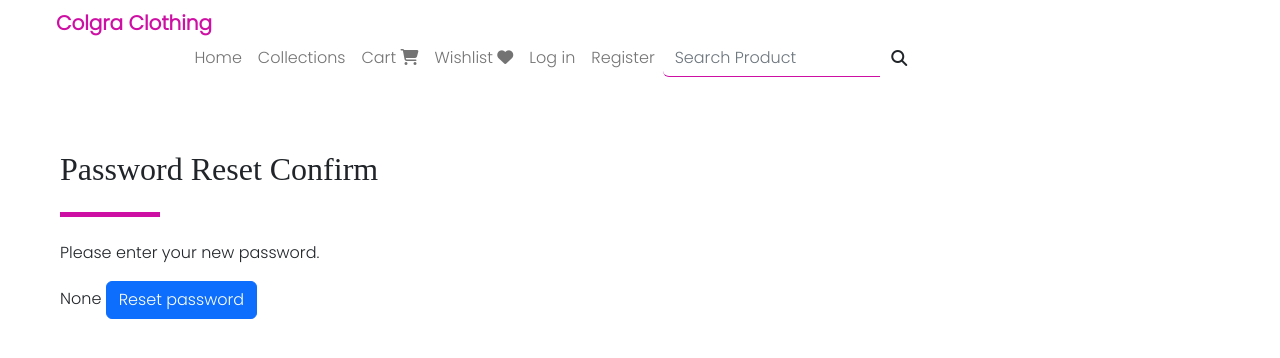
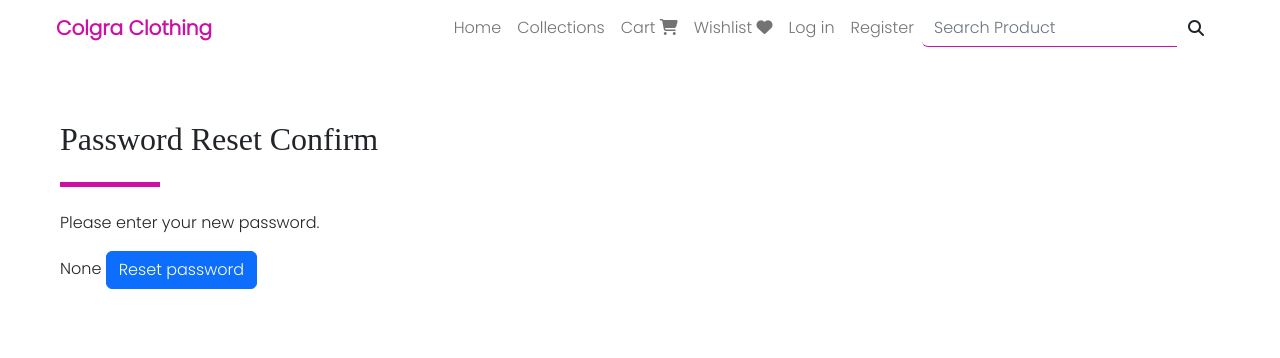
Before and after one commit to mikegyamfi/colgra-ecommerce, a Django app: page /reset/1/1/ in a window 1280 px wide. Shown: the top 358 px of the page. Run offline with Django 4.2, Linux system fonts and the light colour scheme; data comes from the database, SQL or seed files in the repository; data that the repository does not hold is empty; some libraries are stand-ins or nearby versions; some web fonts are replaced.

Commit message:
changes to css

```diff
--- a/store/templates/store/inc/navbar.html
+++ b/store/templates/store/inc/navbar.html
@@ -1,5 +1,5 @@
 <nav class="navbar navbar-expand-lg navbar-light px-sm-2">
-        <div class="my-container px-lg-5 px-md-4 px-sm-4">
+        <div class="container-fluid px-lg-5 px-md-4 px-sm-4">
           <a style="color: #CE0FA4" class="navbar-brand" href="{% url 'home'%}"><b>Colgra Clothing</b></a>
           <a
           style="border: none;"
```
